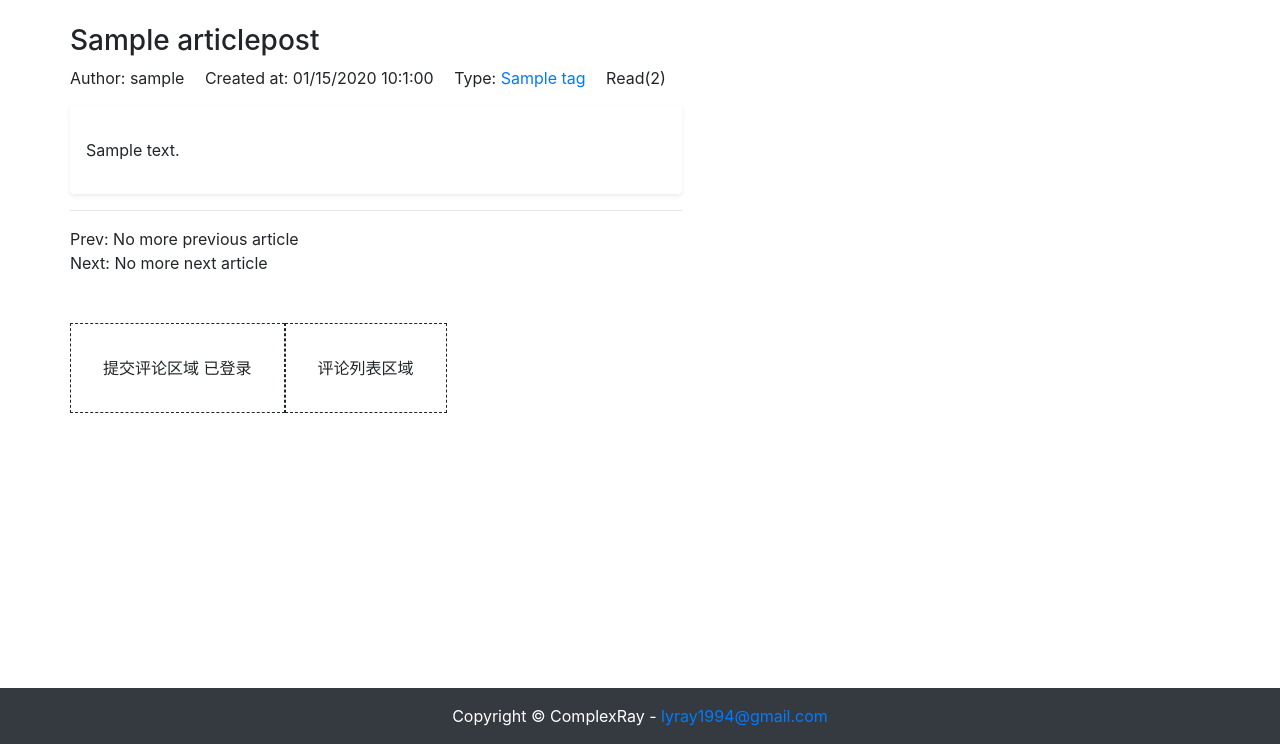
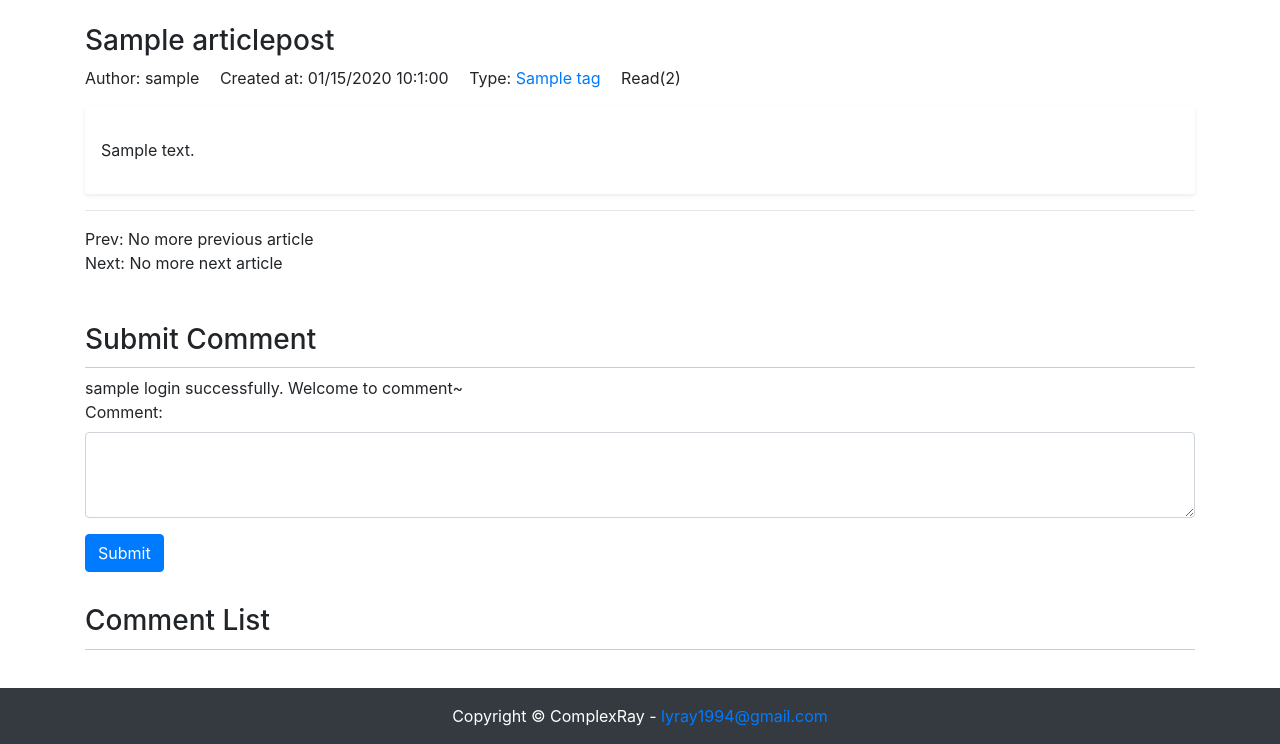
Before and after one commit to NanW3/ray_blog, a Django app: page /article/article-detail/1/ in a window 1280 px wide. Shown: the part 56-800 px from the top of the page. Run offline with Django 3.2, Linux system fonts and the light colour scheme; a user stored in the database is signed in; tables that the repository leaves empty hold one stand-in row (values such as "Sample post"); some libraries are stand-ins or nearby versions.

Commit message:
article_detail.html: adjust comment UI

```diff
--- a/my_blog/my_blog/views.py
+++ b/my_blog/my_blog/views.py
@@ -10,8 +10,9 @@ def login(request):
     username = request.POST.get('username', '')
     password = request.POST.get('password', '')
     user = auth.authenticate(request, username=username, password=password)
+    referer = request.META.get('HTTP_REFERER', '/')
     if user is not None:
         auth.login(request, user)
-        return redirect('/')
+        return redirect(referer)
     else:
         return render(request, 'error.html', {'message': 'Username/Password incorrect!'})
--- a/my_blog/static/article/article_list.css
+++ b/my_blog/static/article/article_list.css
@@ -37,3 +37,11 @@ ul.pager {
 ul.pager li{
     margin-right: 1em;
 }
+
+div.comment-area {
+    margin-top: 2em;
+}
+h3.comment-area-title {
+    border-bottom: 1px solid #ccc;
+    padding-bottom: 0.4em;
+}
--- a/my_blog/templates/article/detail.html
+++ b/my_blog/templates/article/detail.html
@@ -11,7 +11,7 @@
 {% block content%}
 <div class="container">
     <div class="row">
-        <div class="col-xs--10 col-xs-offset-1">
+        <div class="col-12 col-xs--12 col-xs-offset-1">
             <h3>{{ article.title }}</h3>
             <ul class="article-info-description">
                 <li>Author: {{article.author}}</li>
@@ -38,21 +38,33 @@
         </div>
     </div>
     <div class="row">
-        <div style="margin-top:2em;border:1px dashed;padding:2em;">
-            提交评论区域
+        <div class="col-12">
+            <div class="comment-area">
+                <h3 class="comment-area-title">Submit Comment</h3>
                 {% if user.is_authenticated %}
-                已登录
+                    {{ user.username }} login successfully.
+                    Welcome to comment~
+                    <form action="" method="POST">
+                        {% csrf_token %}
+                        <div class="form-group">
+                        <label for="comment_text">Comment:</label>
+                        <textarea class="form-control" id="comment_text" name="text" rows="3"></textarea>
+                        <input type="hidden" name="object_id" value="{{ article.id }}">
+                        <input type="hidden" name="content_type" value="article">
+                        </div>
+                        <button type="submit" class="btn btn-primary">Submit</button>
+                    </form>
                 {% else %}
-                未登录
+                    Need to login to comment
                     <form action="{% url 'login' %}" method="POST">
                         {% csrf_token %}
-                    <div class="form-group row">
+                        <div class="form-group">
                           <label for="username" class="col-form-label">Username</label>
                           <div class="col-10">
                             <input name="username" class="form-control" type="text" placeholder="Username" id="username">
                           </div>
                         </div>
-                    <div class="form-group row">
+                        <div class="form-group">
                           <label for="password" class="col-form-label">Password</label>
                           <div class="col-10">
                             <input name="password" class="form-control" type="password"  id="password">
@@ -62,7 +74,11 @@
                     </form>
                 {% endif %}
             </div>
-        <div style="margin-top:2em;border:1px dashed;padding:2em;">评论列表区域</div>
+            <div class="comment-area">
+                <h3 class="comment-area-title">Comment List</h3>
+            </div>
+        </div>
+
     </div>
 </div>
 {% endblock content %}
```
Lines whose indentation alone changed are shown as unchanged.
